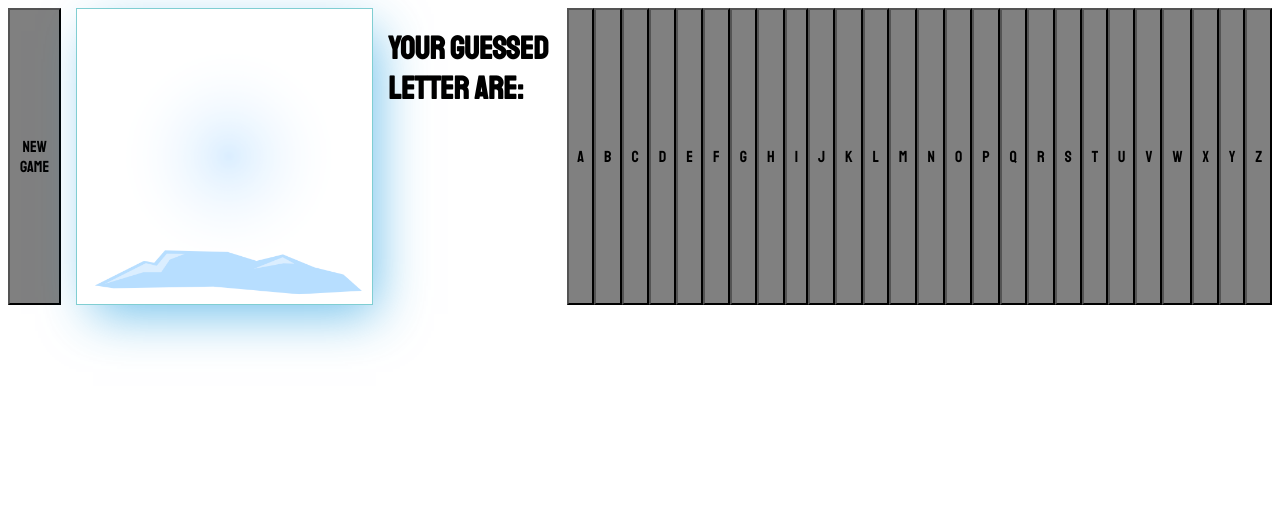
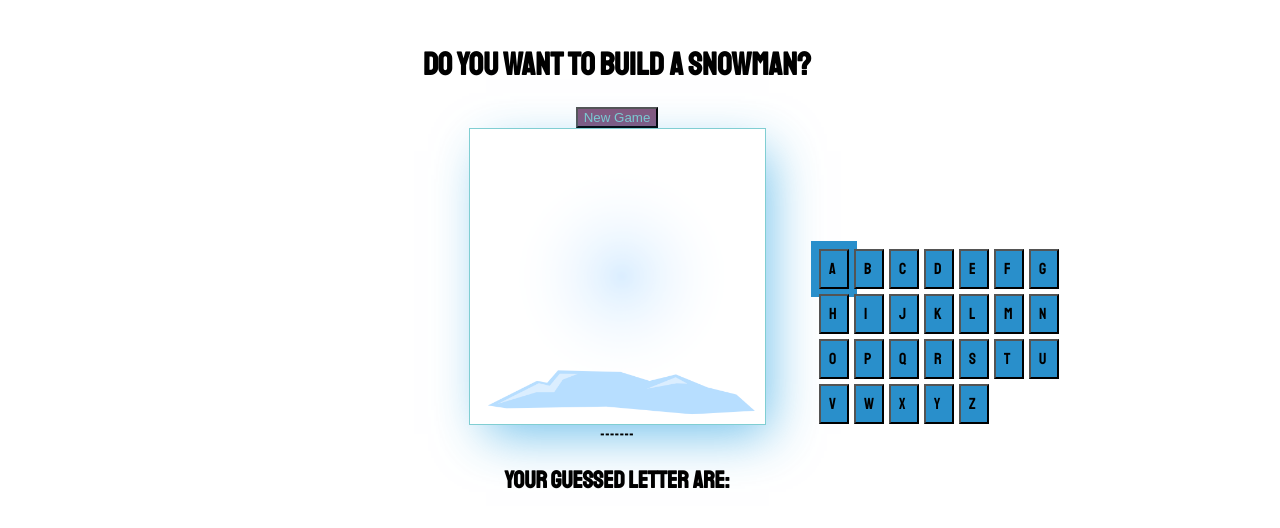
Before and after one commit to Amheisern/Snowman, a React (Vite) app: page / in a window 1280 px wide. Shown: the top 528 px of the page. Built offline with nearby package versions, Linux system fonts and the light colour scheme.

Commit message:
many css changes still can get word to display when letter is guessed

```diff
--- a/src/App.tsx
+++ b/src/App.tsx
@@ -45,7 +45,8 @@ export function App() {
   const [secretWord, setSecretWord] = useState('')
   const [correctLetters, setCorrectLetters] = useState('')
   const [numberOfCorrectLetters, setNumberOfCorrectLetters] = useState(0)
-
+  const [wordDisplayed, setWordDisplayed] = useState('-------')
+  // const [playable, setPlayable] = useState(true)
   async function newGame() {
     setGuessedLetters('')
     setCorrectLetters('')
@@ -79,15 +80,29 @@ export function App() {
     }
   }
   function clickOnLetter(letter: string) {
-    // Makes a new state USING the old state plus the new letter
+    //guard statement to make sure buttons can't be clicked before game starts
     if (secretWord === '') {
       return
     } else {
+      // Makes a new state USING the old state plus the new letter
       setGuessedLetters(guessedLetters + letter)
+      // If the letter is in the secret word
       if (secretWord.includes(letter)) {
+        //Make a list of all correctly guessed letters
         setCorrectLetters(correctLetters + letter)
+        //Counts number of correctly guessed letters
         setNumberOfCorrectLetters(numberOfCorrectLetters + 1)
-        console.log(numberOfCorrectLetters)
+        // for each letter correctly guessed letter in secret word, replace the dash with the letter
+
+        // let newWordDisplayed = ''
+        // secretWord.split('').map((letter, index) => {
+        //   if (secretWord[index] === letter) {
+        //     newWordDisplayed = newWordDisplayed.concat(letter)
+        //   } else {
+        //     newWordDisplayed = newWordDisplayed.concat(wordDisplayed[index])
+        //   }
+
+        //        console.log(numberOfCorrectLetters)
         console.log(setCorrectLetters)
       }
     }
@@ -96,14 +111,22 @@ export function App() {
 
   return (
     <div>
-      <button onClick={() => newGame()}>New Game</button>
+      <p>
+        <h1>Do you want to Build a SNOWMAN?</h1>
+        <button className="newGame" onClick={() => newGame()}>
+          New Game
+        </button>
+
         <img src={displaySnowImage()} />
-      <h1>Your guessed letter are: {guessedLetters}</h1>
-      <h2>{secretWord}</h2>
-      <h2>{correctLetters}</h2>
+        <span>{wordDisplayed}</span>
+        <h2>Your guessed letter are: {guessedLetters}</h2>
+        {/* <h2>{correctLetters}</h2> */}
+      </p>
+      <p className="abc">
         {ALPHABET.map(function (letter) {
           return (
             <button
+              className="abc"
               key={letter}
               onClick={function () {
                 clickOnLetter(letter)
@@ -114,6 +137,7 @@ export function App() {
             </button>
           )
         })}
+      </p>
     </div>
   )
 }
--- a/src/index.scss
+++ b/src/index.scss
@@ -12,8 +12,18 @@
 }
 div {
   display: flex;
+  align-items: center;
+  justify-content: center;
+}
+header {
+  display: flex;
+  flex-direction: column;
+  align-items: center;
 }
 img {
+  display: flex;
+  justify-content: center;
+  align-items: center;
   border: 1px solid var(--bright-sky);
   -webkit-box-shadow: 10px 16px 48px -7px rgba(29, 156, 224, 0.64);
   -moz-box-shadow: 10px 16px 48px -7px rgba(29, 156, 224, 0.64);
@@ -23,10 +33,25 @@ img {
   background-size: 100%;
   margin: 0 15px;
 }
-button {
+p {
+  display: flex;
+  flex-direction: column;
+  align-items: center;
+}
+.newGame {
+  color: var(--bright-sky);
+  background-color: var(--night-sky);
+}
+.abc {
+  display: grid;
+  grid-template-columns: 1fr 1fr 1fr 1fr 1fr 1fr 1fr;
+  grid-template-rows: 1fr 1fr 1fr 1fr;
+  grid-gap: 5px;
+  width: 30px;
+  height: 40px;
   font-family: 'Staatliches', cursive;
   font-size: 1rem;
-  background: grey;
+  background: rgb(41, 143, 203);
   margin: 0;
   padding: 0.5rem;
 }
@@ -36,3 +61,7 @@ button:disabled {
   opacity: 0.5;
   cursor: not-allowed;
 }
+
+span .hidden {
+  visibility: hidden;
+}
```
Lines whose indentation alone changed are shown as unchanged.
